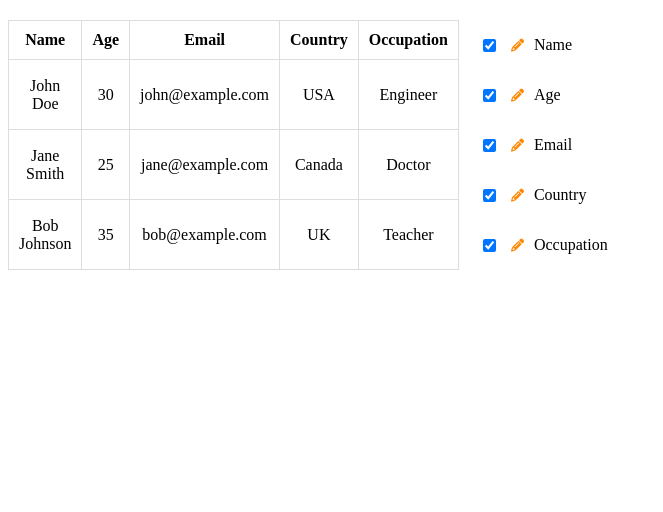
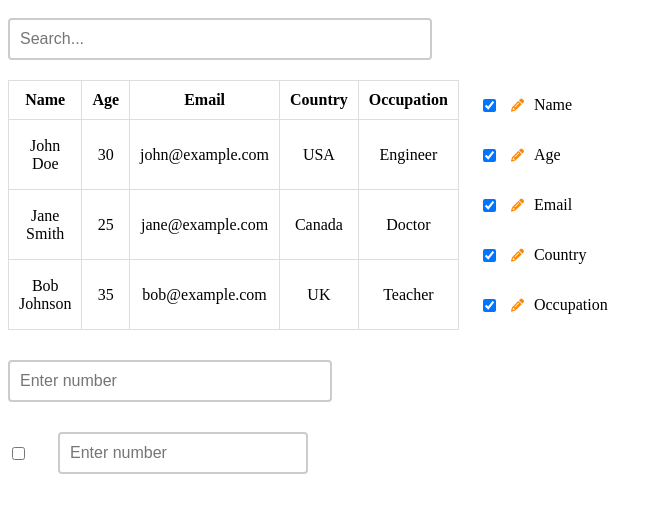
Before and after one commit to Azizbek7js/vue-app, a Vue app: page / in a window 1280 px wide. Shown: the top 512 px of the page, without its empty margins (0-663 px from the left). Built offline with nearby package versions, Linux system fonts and the light colour scheme.

Commit message:
add search and inputs

```diff
--- a/src/App.vue
+++ b/src/App.vue
@@ -1,5 +1,6 @@
 <template>
   <div class="main-container">
+    <input type="text" class="inputSearch" v-model="search" placeholder="Search...">
     <div class="table-container">
       <table class="bordered">
         <thead>
@@ -8,7 +9,7 @@
           </tr>
         </thead>
         <tbody>
-          <tr v-for="data in tableData" :key="data.id">
+          <tr v-for="data in filteredData" :key="data.id">
             <td v-for="column in displayedColumns" :key="`${data.id}-${column.key}`" >{{ data[column.key] }}</td>
           </tr>
         </tbody>
@@ -21,6 +22,22 @@
         </div>
       </div>
     </div>
+   <div class="input-container-1">
+  <input
+    type="text"
+    v-model="formattedInputValue"
+    @input="handleInput"
+    placeholder="Enter number"
+  />
+</div>
+<div class="input-container-2">
+  <input type="checkbox" v-model="inputCheck" />
+  <input
+    type="text"
+    :class="{'inputCheckTrue': inputCheck, 'inputCheckFalse': !inputCheck}"
+    placeholder="Enter number"
+  />
+</div>
     <div v-if="modalOpen" class="modal-container" @click.self="closeModal">
       <div class="modal-content">
         <table class="bordered" style="width: 100%;">
@@ -60,6 +77,9 @@ export default {
   data() {
     return {
       modalOpen: false,
+      inputCheck: false,
+      search: '',
+      formattedInputValue : '',
       header: [
         { name: 'Name', key: 'name', check: true, size: 20 },
         { name: 'Age', key: 'age', check: true, size: 10 },
@@ -85,11 +105,28 @@ export default {
   computed: {
     displayedColumns() {
       return this.header.filter(item => item.check);
+    },
+    filteredData() {
+      const search = this.search.toLowerCase();
+      return this.tableData.filter(item => {
+        return Object.values(item).some(value =>
+          String(value).toLowerCase().includes(search)
+        );
+      });
     }
   },
   methods: {
     closeModal() {
       this.modalOpen = false;
+    },
+    handleInput(e) {
+      this.formattedInputValue = this.numberFormatThree(e.target.value);
+    },
+    numberFormatThree(value) {
+      if (!value) return '';
+      let formattedValue = value.replace(/\s/g, "");
+      formattedValue = formattedValue.replace(/\B(?=(\d{3})+(?!\d))/g, " ");
+      return formattedValue;
     },
     openModal() {
       this.modalOpen = true;
@@ -118,7 +155,8 @@ export default {
   width: fit-content;
 }
 .table-container {
-  max-width: 100vw;
+  max-width: 1920px;
+  max-height: auto;
   display: flex;
   gap: 20px;
   margin-top: 20px;
@@ -177,4 +215,59 @@ table.bordered td {
   font-size: 13px;
   color: rgb(255, 136, 0);
 }
+.input-container-1 {
+  position: relative;
+  width: 300px;
+  margin: 30px 0;
+}
+.inputSearch {
+   position: relative;
+  width: 300px;
+  margin-top: 10px;
+  width: 400px;
+  padding: 10px;
+  border: 2px solid #ccc;
+  border-radius: 4px;
+  font-size: 16px;
+  transition: border-color 0.3s, box-shadow 0.3s;
+}
+
+.input-container-1 input {
+  width: 100%;
+  padding: 10px;
+  border: 2px solid #ccc;
+  border-radius: 4px;
+  font-size: 16px;
+  transition: border-color 0.3s, box-shadow 0.3s;
+}
+
+.input-container-1 input:focus {
+  border-color: #007BFF;
+  box-shadow: 0 0 8px rgba(0, 123, 255, 0.2);
+  outline: none;
+}
+.input-container-2 {
+  display: flex;
+  align-items: center;
+  gap: 30px;
+  width: 300px;
+  margin: 30px 0;
+}
+.inputCheckFalse{
+  width: 100%;
+  padding: 10px;
+  border: 2px solid #ccc;
+  border-radius: 4px;
+  font-size: 16px;
+}
+.inputCheckTrue{
+  width: 100%;
+  padding: 10px;
+  border-radius: 4px;
+  font-size: 16px;
+  border-color: #007BFF;
+  color: #007BFF ;
+  outline: none;
+}
+
 </style>
```
Also changed, not shown: 1 other file (tests, documents, lock files or other folders).
